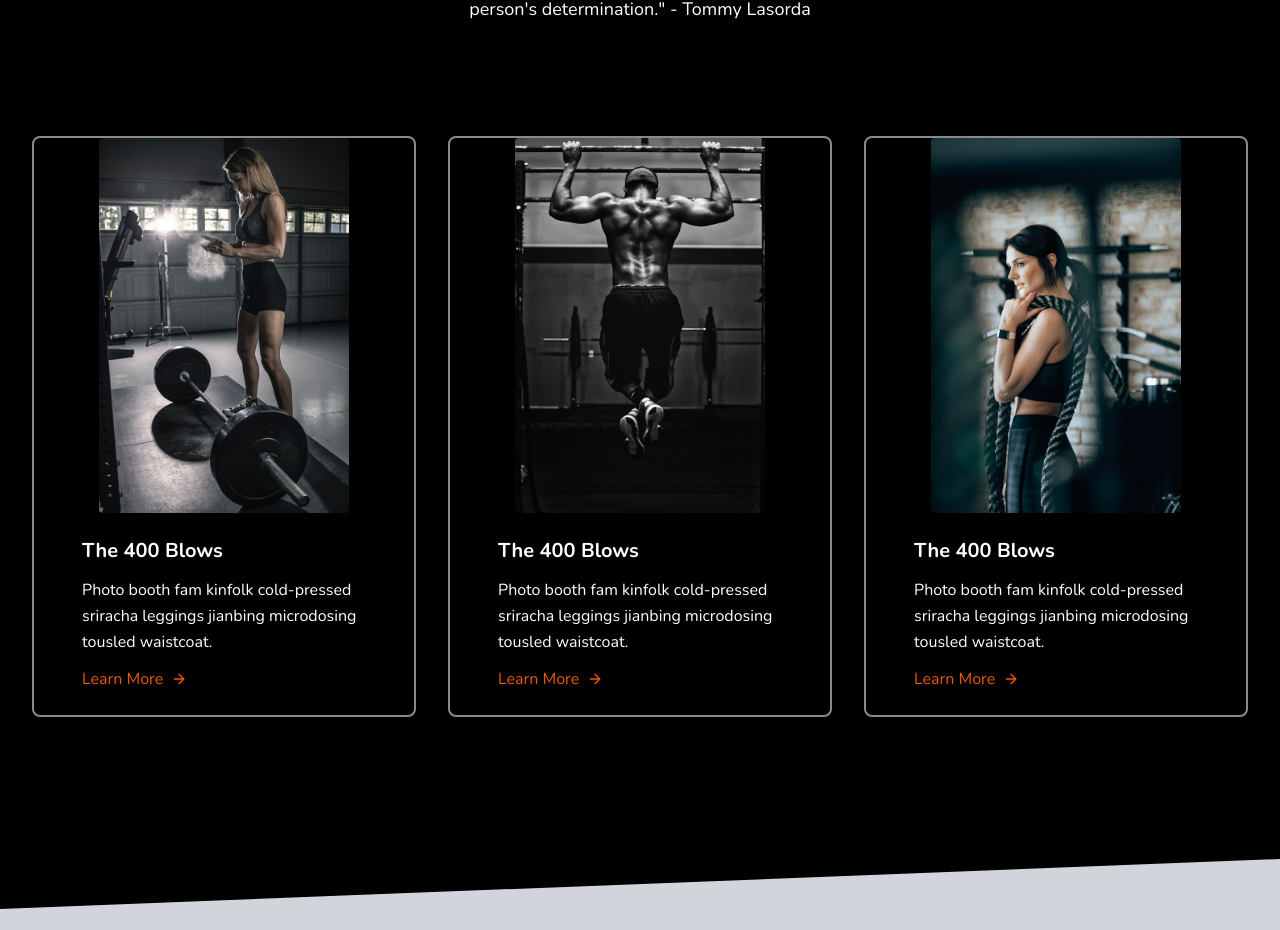
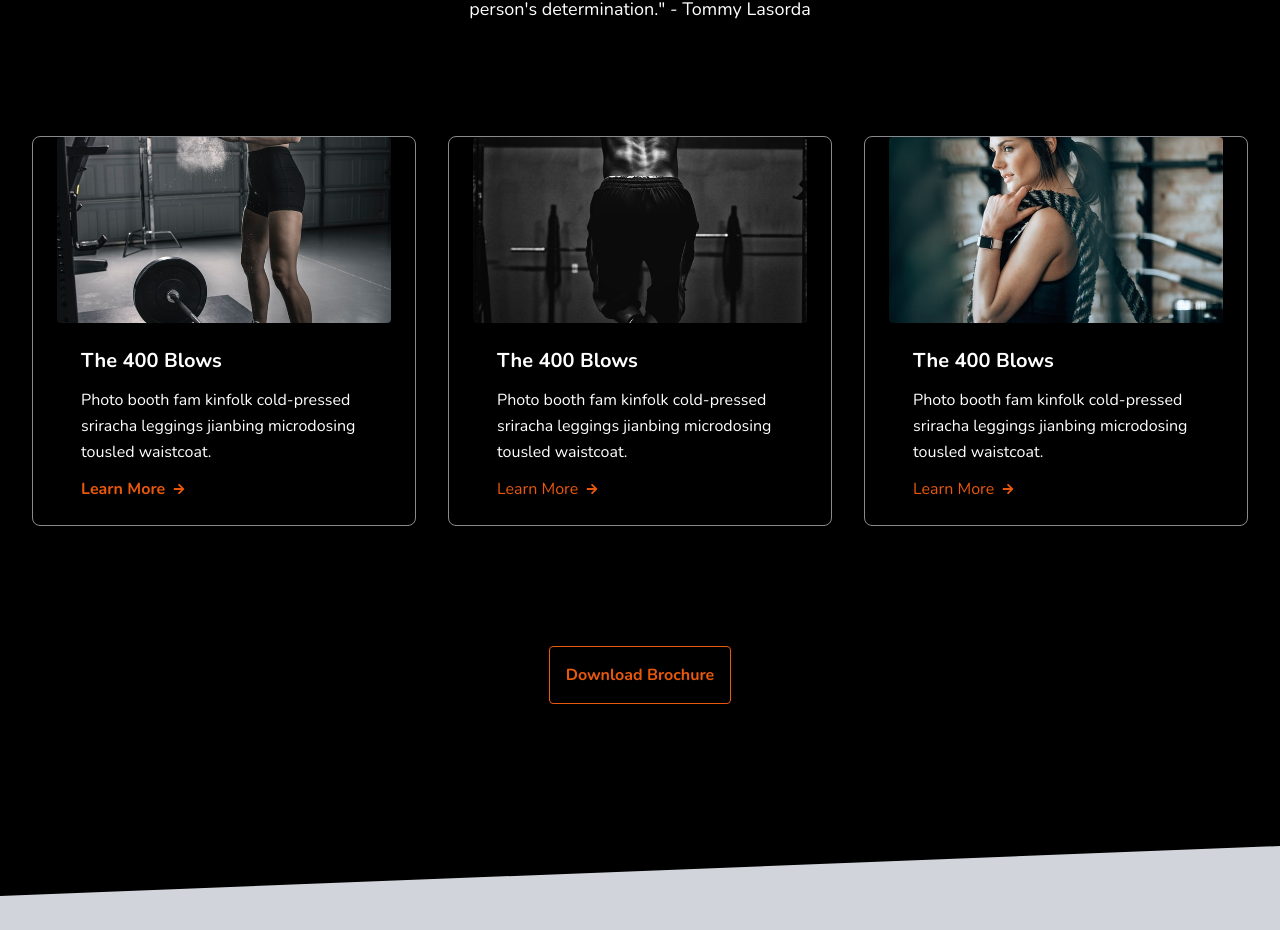
Before and after one commit to ssayanm/nextjs-blog-frontend, a Next.js app: page / in a window 1280 px wide. Shown: the part 2492-3422 px from the top of the page. Built offline with nearby package versions, Linux system fonts and the light colour scheme.

Commit message:
updated blog component

```diff
--- a/components/BlogList.js
+++ b/components/BlogList.js
@@ -1,5 +1,7 @@
 import BlogItem from "./BlogItem";
 import Image from "next/image";
+import Link from "next/link";
+import { FaArrowRight } from "react-icons/fa";
 
 const BlogList = ({ blogs }) => {
   return (
@@ -25,12 +27,12 @@ const BlogList = ({ blogs }) => {
             className="w-full md:w-4/12 lg:mb-0 mb-12 px-4  "
             data-aos="flip-right"
           >
-            <div className="px-6 flex items-center flex-col h-full border-2 border-gray-200 border-opacity-60 rounded-lg overflow-hidden">
+            <div className="px-6 flex items-center flex-col h-full border border-gray-200 border-opacity-60 rounded-lg overflow-hidden">
               <Image
                 alt="Gym"
                 src="/trainer1.jpg"
-                width={250}
-                height={375}
+                width={720}
+                height={400}
                 objectFit="cover"
                 quality={100}
                 className="shadow-lg rounded max-w-full mx-auto"
@@ -43,20 +45,8 @@ const BlogList = ({ blogs }) => {
                   jianbing microdosing tousled waistcoat.
                 </p>
                 <div className="flex items-center flex-wrap">
-                  <a className="text-orange-600 inline-flex items-center md:mb-2 lg:mb-0">
-                    Learn More
-                    <svg
-                      className="w-4 h-4 ml-2"
-                      viewBox="0 0 24 24"
-                      stroke="currentColor"
-                      stroke-width="2"
-                      fill="none"
-                      stroke-linecap="round"
-                      stroke-linejoin="round"
-                    >
-                      <path d="M5 12h14"></path>
-                      <path d="M12 5l7 7-7 7"></path>
-                    </svg>
+                  <a className="text-orange-600 inline-flex items-center font-bold md:mb-2 lg:mb-0">
+                    Learn More <FaArrowRight className="w-3 h-3 ml-2" />
                   </a>
                 </div>
               </div>
@@ -67,12 +57,12 @@ const BlogList = ({ blogs }) => {
             className="w-full md:w-4/12 lg:mb-0 mb-12 px-4"
             data-aos="flip-right"
           >
-            <div className="px-6 flex items-center flex-col h-full border-2 border-gray-200 border-opacity-60 rounded-lg overflow-hidden">
+            <div className="px-6 flex items-center flex-col h-full border border-gray-200 border-opacity-60 rounded-lg overflow-hidden">
               <Image
                 alt="Gym"
                 src="/trainer2.jpg"
-                width={250}
-                height={375}
+                width={720}
+                height={400}
                 objectFit="cover"
                 quality={100}
                 className="shadow-lg rounded max-w-full mx-auto"
@@ -85,19 +75,7 @@ const BlogList = ({ blogs }) => {
                 </p>
                 <div className="flex items-center flex-wrap">
                   <a className="text-orange-600 inline-flex items-center md:mb-2 lg:mb-0">
-                    Learn More
-                    <svg
-                      className="w-4 h-4 ml-2"
-                      viewBox="0 0 24 24"
-                      stroke="currentColor"
-                      stroke-width="2"
-                      fill="none"
-                      stroke-linecap="round"
-                      stroke-linejoin="round"
-                    >
-                      <path d="M5 12h14"></path>
-                      <path d="M12 5l7 7-7 7"></path>
-                    </svg>
+                    Learn More <FaArrowRight className="w-3 h-3 ml-2" />
                   </a>
                 </div>
               </div>
@@ -108,12 +86,12 @@ const BlogList = ({ blogs }) => {
             className="w-full md:w-4/12 lg:mb-0 mb-12 px-4"
             data-aos="flip-right"
           >
-            <div className="px-6 flex items-center flex-col h-full border-2 border-gray-200 border-opacity-60 rounded-lg overflow-hidden">
+            <div className="px-6 flex items-center flex-col h-full border border-gray-200 border-opacity-60 rounded-lg overflow-hidden">
               <Image
                 alt="Gym"
                 src="/trainer3.jpg"
-                width={250}
-                height={375}
+                width={720}
+                height={400}
                 objectFit="cover"
                 quality={100}
                 className="shadow-lg rounded  mx-auto text-center"
@@ -126,24 +104,17 @@ const BlogList = ({ blogs }) => {
                 </p>
                 <div className="flex items-center flex-wrap">
                   <a className="text-orange-600 inline-flex items-center md:mb-2 lg:mb-0">
-                    Learn More
-                    <svg
-                      className="w-4 h-4 ml-2"
-                      viewBox="0 0 24 24"
-                      stroke="currentColor"
-                      stroke-width="2"
-                      fill="none"
-                      stroke-linecap="round"
-                      stroke-linejoin="round"
-                    >
-                      <path d="M5 12h14"></path>
-                      <path d="M12 5l7 7-7 7"></path>
-                    </svg>
+                    Learn More <FaArrowRight className="w-3 h-3 ml-2" />
                   </a>
                 </div>
               </div>
             </div>
           </div>
+        </div>
+        <div className="flex justify-center lg:mt-24">
+          <Link href="/">
+            <a className="btn">Download Brochure</a>
+          </Link>
         </div>
       </div>
     </section>
--- a/components/Trainers.js
+++ b/components/Trainers.js
@@ -2,7 +2,7 @@ import Image from "next/image";
 
 const Trainers = () => {
   return (
-    <section className="pt-20 pb-48">
+    <section className="pt-20 pb-20 lg:pb-48">
       <div className="container mx-auto px-4">
         <div className="flex flex-wrap justify-center text-center mb-24">
           <div className="w-full lg:w-6/12 px-4">
```
